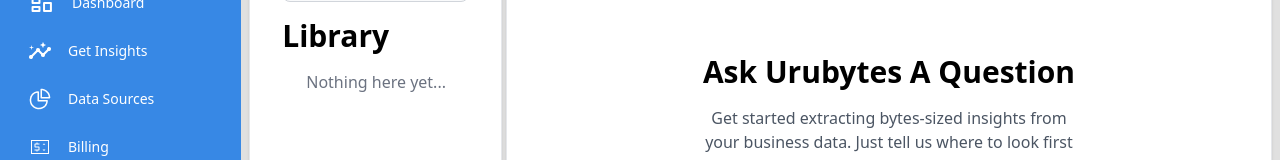
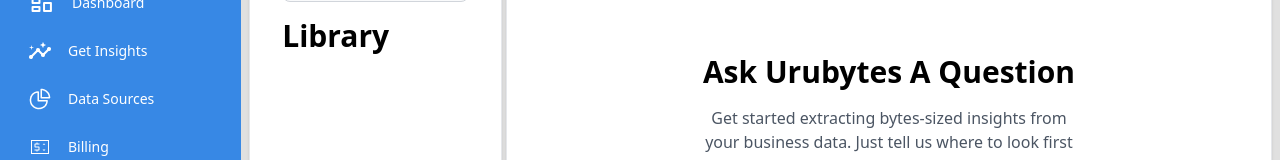
Before and after one commit to Lizdev-05/urubytes-v1, a React (Create React App) app: page /internalInsight in a window 1280 px wide. Shown: the part 153-313 px from the top of the page. Built offline with nearby package versions, Linux system fonts and the light colour scheme.

Commit message:
Add logic to move previous feedback to the library

```diff
--- a/src/pages/internalInsight/InternalInsight.jsx
+++ b/src/pages/internalInsight/InternalInsight.jsx
@@ -11,12 +11,14 @@
   const [mode, setMode] = useState("internal");
   const [loading, setLoading] = useState(false);
   const [feedback, setFeedback] = useState(null);
+  const [previousFeedback, setPreviousFeedback] = useState(null);
   const token = useSelector((state) => state.login.token);
   const orgId = useSelector((state) => state.login.orgID);
 
   const handleSubmit = async (event) => {
     event.preventDefault();
     setLoading(true);
+    setPreviousFeedback(feedback);
 
     const url =
       mode === "internal"
@@ -38,6 +40,7 @@
         setFeedback(data);
         console.log("Received feedback:", data);
         setLoading(false);
+        setQuery("");
       } else {
         console.error("Failed to receive feedback:", response);
         setLoading(false);
@@ -90,9 +93,12 @@
             </div>
           </form>
           <h1 className="mt-4 text-3xl font-bold">Library</h1>
-          <p className="mt-4 ml-6 font-thin text-gray-500">
-            Nothing here yet...
-          </p>
+          {previousFeedback && (
+            <div className="mt-4 ml-6 font-thin text-gray-500">
+              <p>Previous Search:</p>
+              <p>{previousFeedback.insights}</p>
+            </div>
+          )}
         </div>
 
         <div className="sm:col-span-3 block py-4 px-8 bg-white border border-gray-200 rounded-lg shadow dark:border-gray-100 mainInternal">
```
